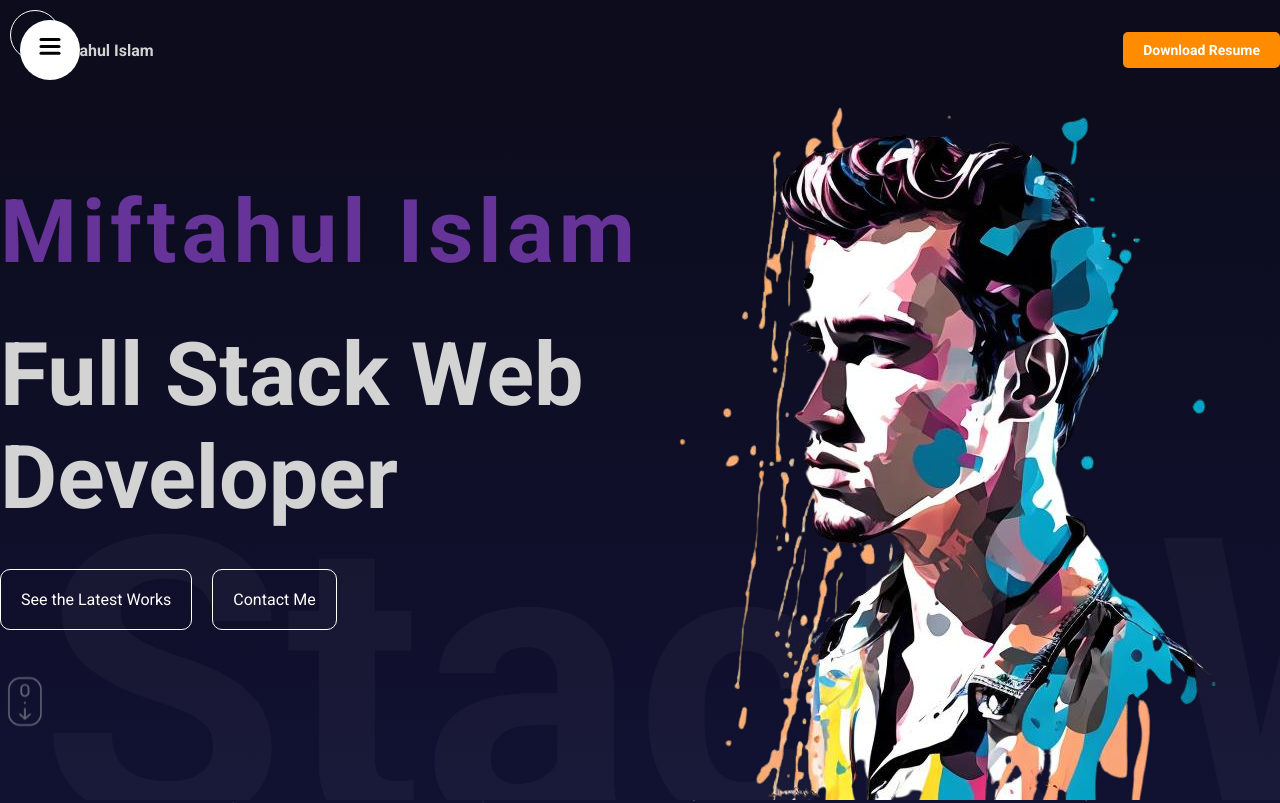
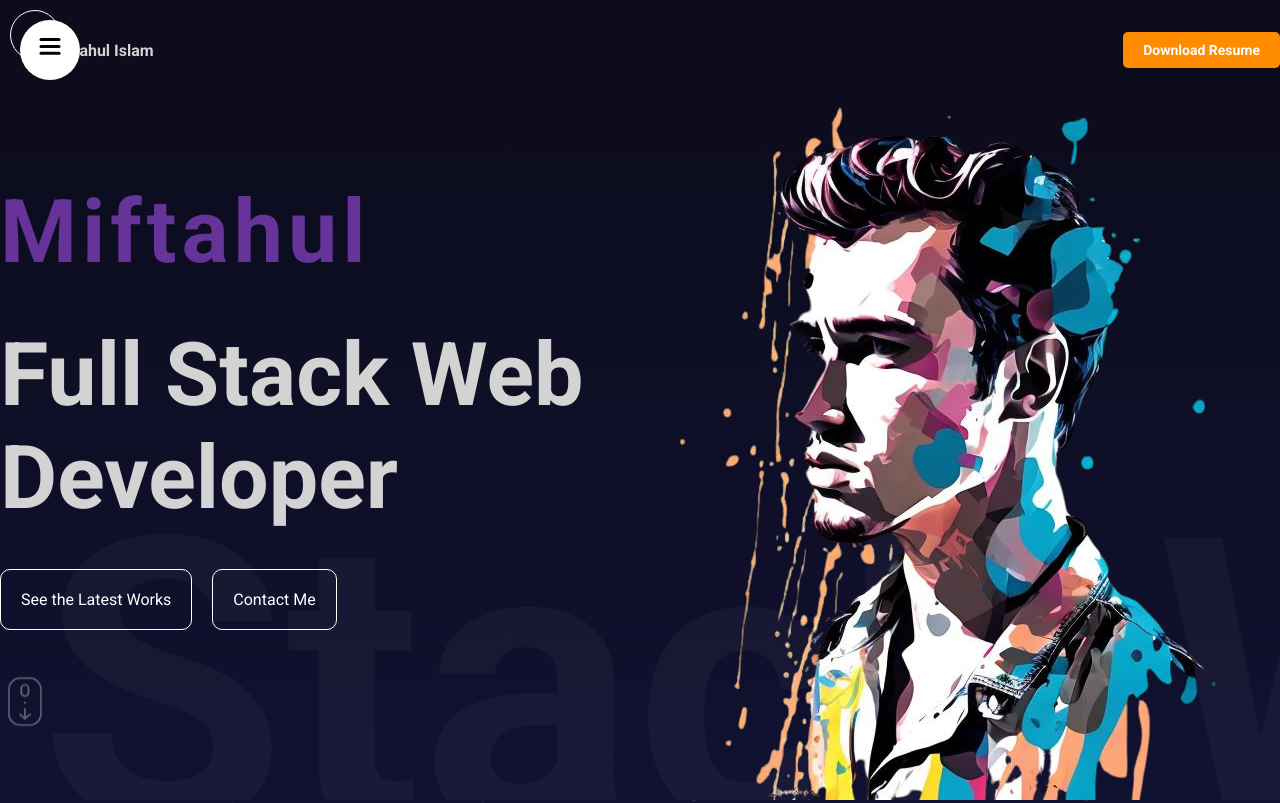
Before and after one commit to anim200/miftahul-portfolio, a React (Vite) app: page / in a window 1280 px wide. Shown: the top 803 px of the page. Built offline with nearby package versions, Linux system fonts and the light colour scheme.

Commit message:
Update hero section name from 'Miftahul Islam' to 'Miftahul'

```diff
--- a/src/components/hero/Hero.jsx
+++ b/src/components/hero/Hero.jsx
@@ -22,7 +22,7 @@ export default function Hero() {
                     initial="initial"
                     animate="animate"
                 >
-                    <motion.h2 variants={textVariants}><h1>Miftahul Islam</h1></motion.h2>
+                    <motion.h2 variants={textVariants}><h1>Miftahul</h1></motion.h2>
                     <motion.h1 variants={textVariants}>Full Stack Web Developer</motion.h1>
                     <motion.div variants={textVariants} className="buttons">
                         <motion.a
```
